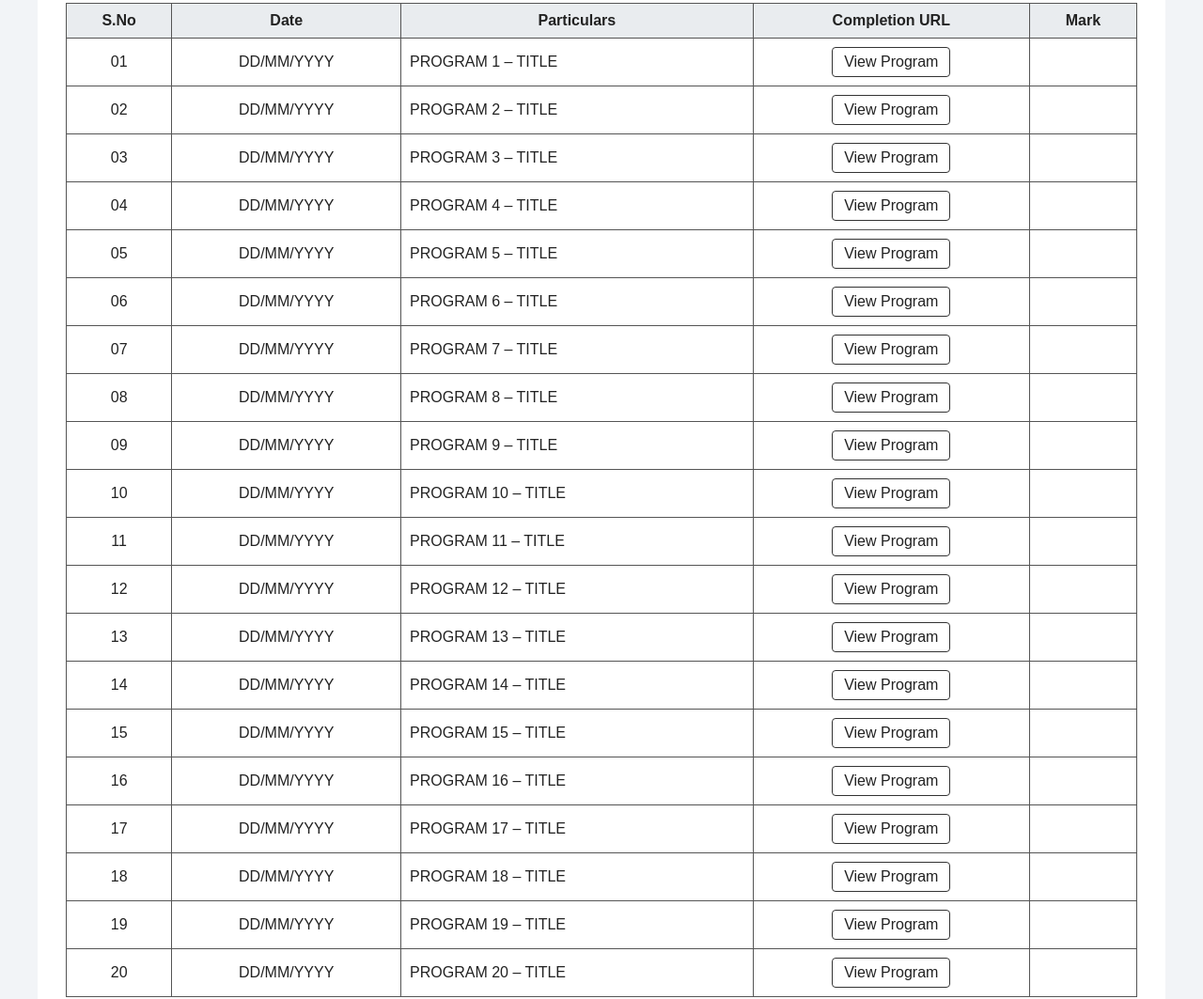
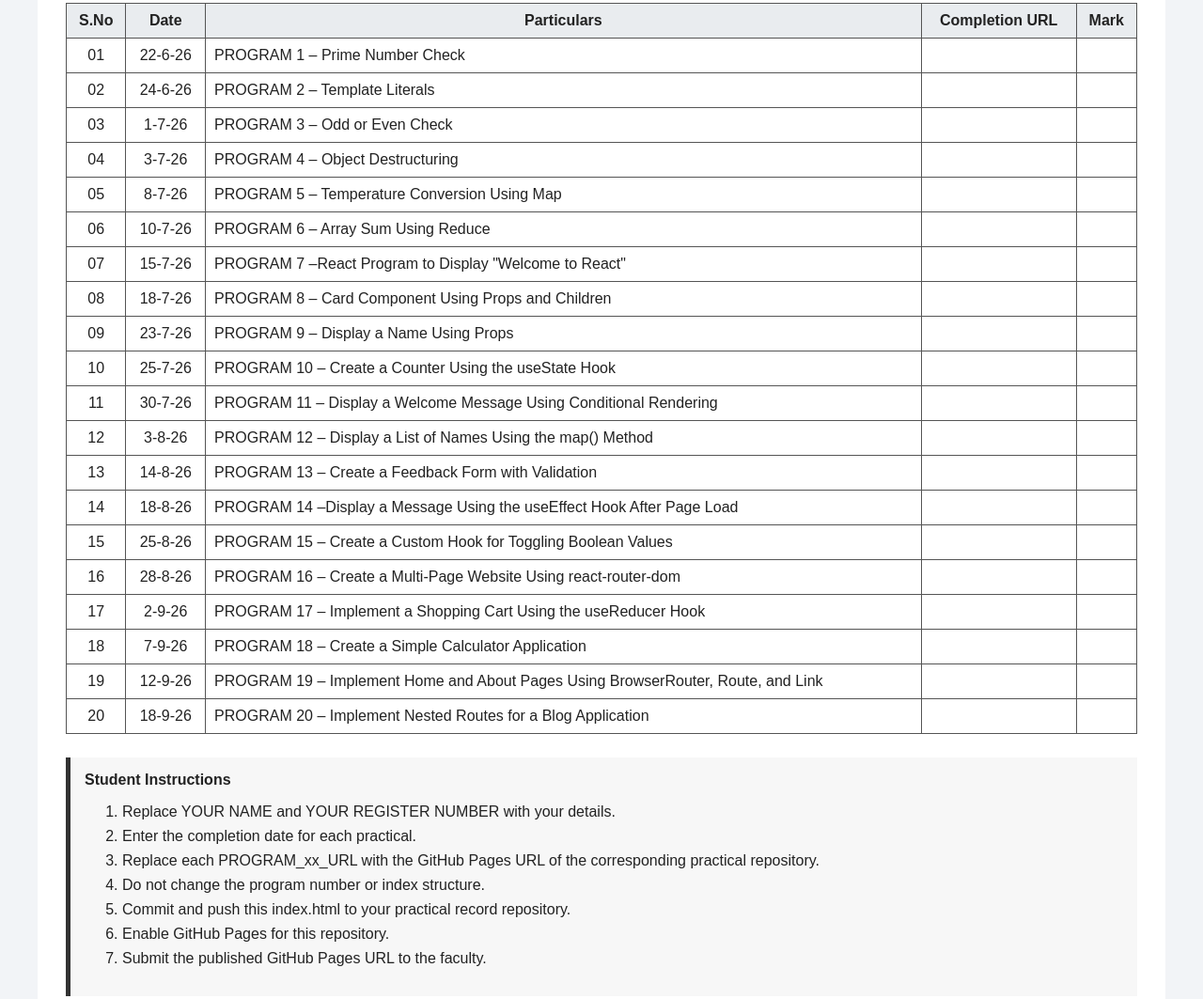
Before and after one commit to 24BCAA-MALINI/RJS-practical-record-ODD, a plain HTML site: page index.html in a window 1280 px wide. Shown: the part 677-1740 px from the top of the page at 94% size. Drawn offline with Linux system fonts and the light colour scheme.

Commit message:
Update index.html

```diff
--- a/index.html
+++ b/index.html
@@ -70,12 +70,12 @@
     <table class="student-details">
         <tr>
             <td class="label">Name</td>
-            <td>YOUR NAME</td>
+            <td>D MALINI</td>
         </tr>
 
         <tr>
             <td class="label">Register Number</td>
-            <td>YOUR REGISTER NUMBER</td>
+            <td>1U24CA053</td></td>
         </tr>
 
         <tr>
@@ -115,161 +115,161 @@
 
             <tr>
                 <td>01</td>
-                <td>DD/MM/YYYY</td>
-                <td>PROGRAM 1 – TITLE</td>
-                <td><a class="program-link" href="https://indumathi-v.github.io/javascript_training.github.io/" target="_blank">View Program</a></td>
+                <td>22-6-26</td>
+                <td>PROGRAM 1 –  Prime Number Check</td>
+                <td><a class=href="https://github.com/24BCAA-MALINI/rjs-p1.git"</a></td>
                 <td></td>
             </tr>
 
             <tr>
                 <td>02</td>
-                <td>DD/MM/YYYY</td>
-                <td>PROGRAM 2 – TITLE</td>
-                <td><a class="program-link" href="PROGRAM_02_URL" target="_blank">View Program</a></td>
+                <td>24-6-26</td>
+                <td>PROGRAM 2 –  Template Literals</td>
+                <td><a class=href="https://github.com/24BCAA-MALINI/rjs-p2.git"</a></td>
                 <td></td>
             </tr>
 
             <tr>
                 <td>03</td>
-                <td>DD/MM/YYYY</td>
-                <td>PROGRAM 3 – TITLE</td>
-                <td><a class="program-link" href="PROGRAM_03_URL" target="_blank">View Program</a></td>
+                <td>1-7-26</td>
+                <td>PROGRAM 3 – Odd or Even Check</td>
+                <td><a class=href="https://github.com/24BCAA-MALINI/rjs-p3.git"</a></td>
                 <td></td>
             </tr>
 
             <tr>
                 <td>04</td>
-                <td>DD/MM/YYYY</td>
-                <td>PROGRAM 4 – TITLE</td>
-                <td><a class="program-link" href="PROGRAM_04_URL" target="_blank">View Program</a></td>
+                <td>3-7-26</td>
+                <td>PROGRAM 4 – Object Destructuring</td>
+                <td><a class=href="https://github.com/24BCAA-MALINI/rjs-p4.git"</a></td>
                 <td></td>
             </tr>
 
             <tr>
                 <td>05</td>
-                <td>DD/MM/YYYY</td>
-                <td>PROGRAM 5 – TITLE</td>
-                <td><a class="program-link" href="PROGRAM_05_URL" target="_blank">View Program</a></td>
+                <td>8-7-26</td>
+                <td>PROGRAM 5 –  Temperature Conversion Using Map</td>
+                <td><a class=href="https://github.com/24BCAA-MALINI/rjs-p5.git"</a></td>
                 <td></td>
             </tr>
 
             <tr>
                 <td>06</td>
-                <td>DD/MM/YYYY</td>
-                <td>PROGRAM 6 – TITLE</td>
-                <td><a class="program-link" href="PROGRAM_06_URL" target="_blank">View Program</a></td>
+                <td>10-7-26</td>
+                <td>PROGRAM 6 –  Array Sum Using Reduce</td>
+                <td><a class="https://github.com/24BCAA-MALINI/rjs-p6.git"</a></td>
                 <td></td>
             </tr>
 
             <tr>
                 <td>07</td>
-                <td>DD/MM/YYYY</td>
-                <td>PROGRAM 7 – TITLE</td>
-                <td><a class="program-link" href="PROGRAM_07_URL" target="_blank">View Program</a></td>
+                <td>15-7-26</td>
+                <td>PROGRAM 7 –React Program to Display "Welcome to React"</td>
+                <td><a class=href="https://github.com/24BCAA-MALINI/rjs-7.git"</a></td>
                 <td></td>
             </tr>
 
             <tr>
                 <td>08</td>
-                <td>DD/MM/YYYY</td>
-                <td>PROGRAM 8 – TITLE</td>
-                <td><a class="program-link" href="PROGRAM_08_URL" target="_blank">View Program</a></td>
+                <td>18-7-26</td>
+                <td>PROGRAM 8 –  Card Component Using Props and Children</td>
+                <td><a class=href="https://github.com/24BCAA-MALINI/rjs-8.git"</a></td>
                 <td></td>
             </tr>
 
             <tr>
                 <td>09</td>
-                <td>DD/MM/YYYY</td>
-                <td>PROGRAM 9 – TITLE</td>
-                <td><a class="program-link" href="PROGRAM_09_URL" target="_blank">View Program</a></td>
+                <td>23-7-26</td>
+                <td>PROGRAM 9 – Display a Name Using Props</td>
+                <td><a class=href="https://github.com/24BCAA-MALINI/rjs-9.git"</a></td>
                 <td></td>
             </tr>
 
             <tr>
                 <td>10</td>
-                <td>DD/MM/YYYY</td>
-                <td>PROGRAM 10 – TITLE</td>
-                <td><a class="program-link" href="PROGRAM_10_URL" target="_blank">View Program</a></td>
+                <td>25-7-26</td>
+                <td>PROGRAM 10 – Create a Counter Using the useState Hook</td>
+                <td><a class=href="https://github.com/24BCAA-MALINI/rjs-10.git"</a></td>
                 <td></td>
             </tr>
 
             <tr>
                 <td>11</td>
-                <td>DD/MM/YYYY</td>
-                <td>PROGRAM 11 – TITLE</td>
-                <td><a class="program-link" href="PROGRAM_11_URL" target="_blank">View Program</a></td>
+                <td>30-7-26</td>
+                <td>PROGRAM 11 – Display a Welcome Message Using Conditional Rendering</td>
+                <td><a class=href="https://github.com/24BCAA-MALINI/rjs-p11.git"</a></td>
                 <td></td>
             </tr>
 
             <tr>
                 <td>12</td>
-                <td>DD/MM/YYYY</td>
-                <td>PROGRAM 12 – TITLE</td>
-                <td><a class="program-link" href="PROGRAM_12_URL" target="_blank">View Program</a></td>
+                <td>3-8-26</td>
+                <td>PROGRAM 12 – Display a List of Names Using the map() Method</td>
+                <td><a class=href="https://github.com/24BCAA-MALINI/rjs-p12.git"</a></td>
                 <td></td>
             </tr>
 
             <tr>
                 <td>13</td>
-                <td>DD/MM/YYYY</td>
-                <td>PROGRAM 13 – TITLE</td>
-                <td><a class="program-link" href="PROGRAM_13_URL" target="_blank">View Program</a></td>
+                <td>14-8-26</td>
+                <td>PROGRAM 13 – Create a Feedback Form with Validation</td>
+                <td><a class=href="https://github.com/24BCAA-MALINI/rjs-p13.git"</a></td>
                 <td></td>
             </tr>
 
             <tr>
                 <td>14</td>
-                <td>DD/MM/YYYY</td>
-                <td>PROGRAM 14 – TITLE</td>
-                <td><a class="program-link" href="PROGRAM_14_URL" target="_blank">View Program</a></td>
+                <td>18-8-26</td>
+                <td>PROGRAM 14 –Display a Message Using the useEffect Hook After Page Load</td>
+                <td><a class=href="https://github.com/24BCAA-MALINI/rjs-p14.git"</a></td>
                 <td></td>
             </tr>
 
             <tr>
                 <td>15</td>
-                <td>DD/MM/YYYY</td>
-                <td>PROGRAM 15 – TITLE</td>
-                <td><a class="program-link" href="PROGRAM_15_URL" target="_blank">View Program</a></td>
+                <td>25-8-26</td>
+                <td>PROGRAM 15 –  Create a Custom Hook for Toggling Boolean Values</td>
+                <td><a class=href="https://github.com/24BCAA-MALINI/rjs-p15.git"</a></td>
                 <td></td>
             </tr>
 
             <tr>
                 <td>16</td>
-                <td>DD/MM/YYYY</td>
-                <td>PROGRAM 16 – TITLE</td>
-                <td><a class="program-link" href="PROGRAM_16_URL" target="_blank">View Program</a></td>
+                <td>28-8-26</td>
+                <td>PROGRAM 16 –  Create a Multi-Page Website Using react-router-dom</td>
+                <td><a class=href=" https://github.com/24BCAA-MALINI/rjs-p16.git"</a></td>
                 <td></td>
             </tr>
 
             <tr>
                 <td>17</td>
-                <td>DD/MM/YYYY</td>
-                <td>PROGRAM 17 – TITLE</td>
-                <td><a class="program-link" href="PROGRAM_17_URL" target="_blank">View Program</a></td>
+                <td>2-9-26</td>
+                <td>PROGRAM 17 – Implement a Shopping Cart Using the useReducer Hook</td>
+                <td><a class=href="https://github.com/24BCAA-MALINI/rjs-17.git"</a></td>
                 <td></td>
             </tr>
 
             <tr>
                 <td>18</td>
-                <td>DD/MM/YYYY</td>
-                <td>PROGRAM 18 – TITLE</td>
-                <td><a class="program-link" href="PROGRAM_18_URL" target="_blank">View Program</a></td>
+                <td>7-9-26</td>
+                <td>PROGRAM 18 –  Create a Simple Calculator Application</td>
+                <td><a class=href="https://github.com/24BCAA-MALINI/rjs-18.git"</a></td>
                 <td></td>
             </tr>
 
             <tr>
                 <td>19</td>
-                <td>DD/MM/YYYY</td>
-                <td>PROGRAM 19 – TITLE</td>
-                <td><a class="program-link" href="PROGRAM_19_URL" target="_blank">View Program</a></td>
+                <td>12-9-26</td>
+                <td>PROGRAM 19 –  Implement Home and About Pages Using BrowserRouter, Route, and Link</td>
+                <td><a class=href="https://github.com/24BCAA-MALINI/rjs-19.git"</a></td>
                 <td></td>
             </tr>
 
             <tr>
                 <td>20</td>
-                <td>DD/MM/YYYY</td>
-                <td>PROGRAM 20 – TITLE</td>
-                <td><a class="program-link" href="PROGRAM_20_URL" target="_blank">View Program</a></td>
+                <td>18-9-26</td>
+                <td>PROGRAM 20 – Implement Nested Routes for a Blog Application</td>
+                <td><a class=href="https://github.com/24BCAA-MALINI/rjs-p20.git"</a></td>
                 <td></td>
             </tr>
 
```
